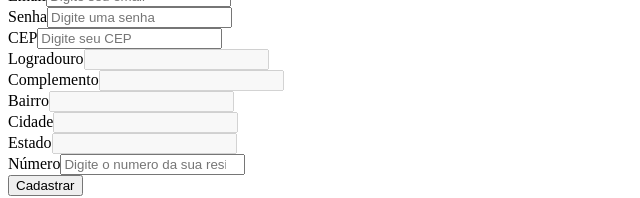
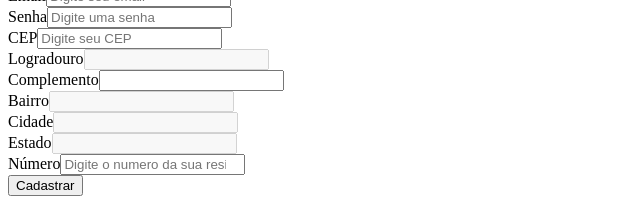
Before and after one commit to Victor3294/M1-Projeto-Avaliativo, a React (Vite) app: page /usuario/cadastro in a window 1280 px wide. Shown: the part 176-374 px from the top of the page, without its empty margins (0-640 px from the left). Built offline with nearby package versions, Linux system fonts and the light colour scheme; data requests are answered from the project's data file.

Commit message:
feat: 🎸 Habilitando o input de complemento e validando ele
A ideia de habilitar seria a de tirar o disabled, e a validação feita
foi a de obrigatoriedade

```diff
--- a/src/pages/CadastroUsuario/index.jsx
+++ b/src/pages/CadastroUsuario/index.jsx
@@ -131,7 +131,10 @@ function CadastroUsuario() {
         </div>
         <div>
           <label htmlFor="">Complemento</label>
-          <input type="text" {...register("complemento")} disabled />
+          <input type="text" {...register("complemento", {
+            required: "Por favor informe um complemento para sua residencia, EX(casa azul, Ap 111, algo que descreva onde voce mora)"
+          })} />
+          {errors?.complemento && <p>{errors.complemento?.message}</p>}
         </div>
         <div>
           <label htmlFor="">Bairro</label>
```
